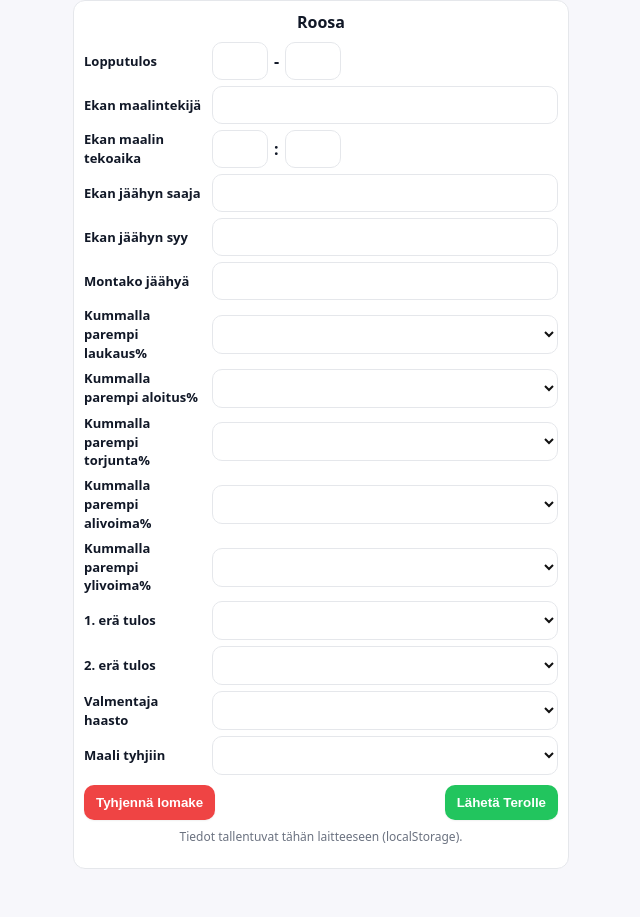
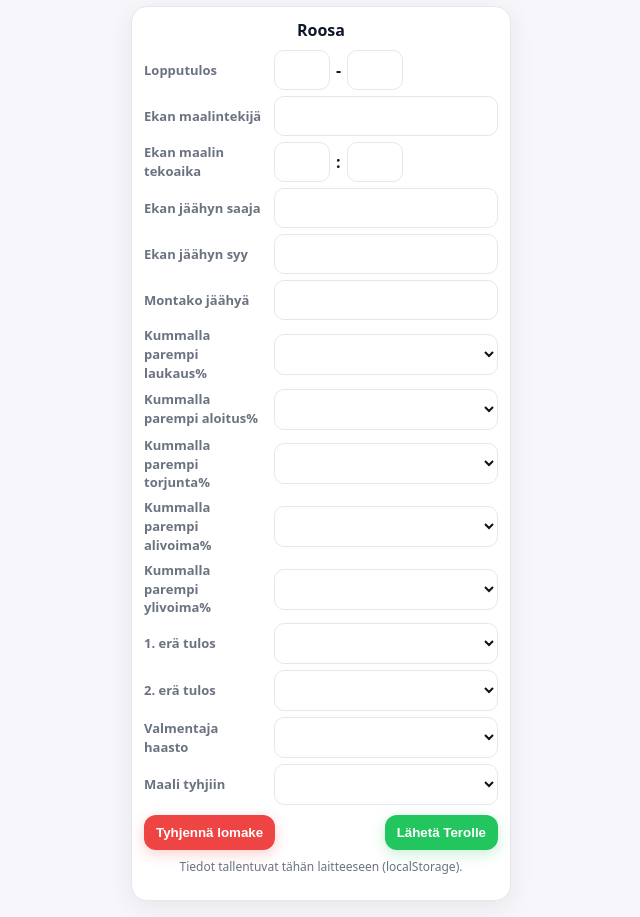
Before and after one commit to terokulju95-boop/roosa, a plain HTML site: page index.html in a window 1280 px wide. Shown: the part 88-1005 px from the top of the page, without its empty margins (319-959 px from the left). Before the commit the page ends 969 px from the top, so only its background shows below. Drawn offline with nearby package versions, Linux system fonts and the light colour scheme.

Commit message:
index.html

```diff
--- a/index.html
+++ b/index.html
@@ -12,118 +12,118 @@
   <link rel="apple-touch-icon" href="/roosa/icons/apple-touch-icon.png">
 
   <style>
-    /* ---------- Teemat ---------- */
     :root{
-      --bg:#f7f7fb; --card:#fff; --text:#111827; --muted:#6b7280; --border:#e5e7eb;
-      --btn:#f97316; --btn-hover:#ea580c; --info:#0ea5e9;
-      --success:#22c55e; --success-hover:#16a34a;
+      --bg:#f7f7fb; --card:#ffffff; --text:#0f172a; --muted:#6b7280; --border:#e5e7eb;
+      --btn:#f97316; --btn-hover:#ea580c;
+      --info:#22c55e; --info-hover:#16a34a;
       --danger:#ef4444; --danger-hover:#dc2626;
+      --shadow: 0 6px 24px rgba(15,23,42,.08);
     }
+    /* Dark teema */
     [data-theme="dark"]{
-      --bg:#0b1020; --card:#111727; --text:#e5e7eb; --muted:#9aa3b2; --border:#243047;
-      --btn:#fb8a3c; --btn-hover:#ec6f17; --info:#38bdf8;
-      --success:#22c55e; --success-hover:#16a34a;
-      --danger:#ef4444; --danger-hover:#dc2626;
+      --bg:#0b1020; --card:#111727; --text:#e5e7eb; --muted:#9aa3b2; --border:#233047;
+      --btn:#fb8a3c; --btn-hover:#ec6f17;
+      --info:#22c55e; --info-hover:#16a34a;
+      --danger:#f87171; --danger-hover:#ef4444;
+      --shadow: 0 8px 28px rgba(0,0,0,.35);
     }
 
-    /* ---------- Perustyyli + leveyslukitus ---------- */
+    /* Layout – aina yksi “kortti”-sarake ja kapea */
     *{ box-sizing:border-box }
     html,body{ margin:0; padding:0 }
     body{
       min-height:100svh;
-      display:flex; justify-content:center; /* keskitys vaakasuunnassa */
+      display:flex; align-items:flex-start; justify-content:center;
       background:var(--bg); color:var(--text);
-      font-family:system-ui, Segoe UI, Roboto, Arial, sans-serif; line-height:1.45;
+      font-family:system-ui, Segoe UI, Roboto, Arial, sans-serif;
+      line-height:1.45; padding:16px;
     }
-    .app{
-      width:100%;
-      max-width:520px;             /* 🔒 lukitaan “yhden ruudun” leveys */
-      padding:12px;                /* reunaetäisyys */
+    .wrap{ width:100%; max-width: 380px; }
+
+    h1{ text-align:center; margin:0 0 12px; font-size:20px }
+
+    .topbar{
+      display:flex; justify-content:flex-end; align-items:center; gap:8px; margin:0 0 8px;
     }
-
-    h1{ text-align:center; margin:0 0 10px; font-size:20px }
-
-    .topbar{ display:flex; justify-content:flex-end; align-items:center; gap:8px; margin-bottom:8px }
     .toggle{
       background:transparent; border:1px solid var(--border); color:var(--text);
       padding:6px 10px; border-radius:999px; cursor:pointer; font-weight:700;
-      transition:transform .15s ease;
+      transition: transform .15s ease, background .2s ease, border-color .2s ease;
     }
-    .toggle:active{ transform:scale(0.98) }
+    .toggle:active{ transform: scale(.98) }
 
     .card{
-      background:var(--card); border:1px solid var(--border); border-radius:12px;
-      padding:10px; margin:0 auto;
-      animation: enter .35s ease-out both;    /* 🔥 sisääntuloanimaatio kortille */
+      background:var(--card); border:1px solid var(--border); border-radius:16px;
+      padding:12px; box-shadow:var(--shadow);
+      animation: cardIn .35s ease both;
+    }
+    @keyframes cardIn{
+      from{ opacity:0; transform: translateY(6px) scale(.995); }
+      to{ opacity:1; transform: translateY(0) scale(1); }
     }
 
     .person-title{ font-weight:800; margin-bottom:8px; font-size:16px; text-align:center }
     .kv{ display:grid; grid-template-columns:1fr; gap:6px }
-    .kv-row{
-      display:grid; grid-template-columns:120px 1fr; gap:8px; align-items:center;
-      animation: rowIn .35s ease-out both;    /* 🔥 rivikohtainen sisäänfade */
-    }
-    .kv-row:nth-child(1){ animation-delay:.02s }
-    .kv-row:nth-child(2){ animation-delay:.04s }
-    .kv-row:nth-child(3){ animation-delay:.06s }
-    .kv-row:nth-child(4){ animation-delay:.08s }
-    .kv-row:nth-child(5){ animation-delay:.10s }
-    .kv-row:nth-child(6){ animation-delay:.12s }
-    .kv-row:nth-child(7){ animation-delay:.14s }
-    .kv-row:nth-child(8){ animation-delay:.16s }
-    .kv-row:nth-child(9){ animation-delay:.18s }
-    .kv-row:nth-child(10){ animation-delay:.20s }
-    .kv-row:nth-child(11){ animation-delay:.22s }
-    .kv-row:nth-child(12){ animation-delay:.24s }
-    .kv-row:nth-child(13){ animation-delay:.26s }
-    .kv-row:nth-child(14){ animation-delay:.28s }
-    .kv-row:nth-child(15){ animation-delay:.30s }
+    .kv-row{ display:grid; grid-template-columns:120px 1fr; gap:10px; align-items:center; }
+    .kv-label{ font-weight:600; font-size:13px; color:var(--muted) }
 
-    .kv-label{ font-weight:600; font-size:13px }
     input,select{
-      width:100%; padding:9px 10px; border:1px solid var(--border);
+      width:100%; padding:10px 12px; border:1px solid var(--border);
       border-radius:10px; font-size:16px; background:#fff; color:#111;
+      transition: box-shadow .15s ease, border-color .15s ease, transform .06s ease;
     }
     [data-theme="dark"] input,[data-theme="dark"] select{
       background:#0f1525; color:#e5e7eb; border-color:#2a3651;
     }
-
+    input:focus, select:focus{
+      outline:none; border-color:#94a3b8; box-shadow: 0 0 0 3px rgba(148,163,184,.25);
+    }
     .score-combo,.time-combo{ display:flex; align-items:center; gap:6px }
     .score-combo input,.time-combo input{ width:56px; text-align:center }
     .dash,.colon{ font-weight:800 }
 
     .row-end{ display:flex; justify-content:space-between; gap:8px; margin-top:10px; flex-wrap:wrap }
     .btn{
-      background:var(--btn); color:#fff; border:none; border-radius:10px;
-      padding:10px 12px; font-weight:700; cursor:pointer;
-      transition: transform .12s ease, background .15s ease, box-shadow .2s ease;
-      box-shadow: 0 1px 2px rgba(0,0,0,.06);
+      background:var(--btn); color:#fff; border:none; border-radius:12px;
+      padding:10px 12px; font-weight:800; cursor:pointer;
+      transition: transform .06s ease, box-shadow .15s ease, background .2s ease;
+      box-shadow: 0 4px 14px rgba(249,115,22,.25);
     }
     .btn:hover{ background:var(--btn-hover) }
-    .btn:active{ transform: translateY(1px) }   /* 🔥 kevyt painallusanimaatio */
+    .btn:active{ transform: translateY(1px) }
 
-    .btn-success{ background:var(--success) }
-    .btn-success:hover{ background:var(--success-hover) }
+    .btn-info{ background:var(--info); box-shadow: 0 4px 14px rgba(34,197,94,.25) }
+    .btn-info:hover{ background:var(--info-hover) }
 
-    .btn-danger{ background:var(--danger) }
+    .btn-danger{ background:var(--danger); box-shadow: 0 4px 14px rgba(239,68,68,.25) }
     .btn-danger:hover{ background:var(--danger-hover) }
 
     .muted{ color:var(--muted); font-size:12px; text-align:center; margin-top:8px }
 
-    /* ---------- Animaatioavaimet ---------- */
-    @keyframes enter{
-      from{ opacity:0; transform: translateY(6px) }
+    /* Hienovarainen sisääntulo kentille */
+    .kv-row{ opacity:0; transform: translateY(4px); animation: rowIn .35s ease forwards; }
+    .kv-row:nth-child(1){ animation-delay:.02s } .kv-row:nth-child(2){ animation-delay:.04s }
+    .kv-row:nth-child(3){ animation-delay:.06s } .kv-row:nth-child(4){ animation-delay:.08s }
+    .kv-row:nth-child(5){ animation-delay:.10s } .kv-row:nth-child(6){ animation-delay:.12s }
+    .kv-row:nth-child(7){ animation-delay:.14s } .kv-row:nth-child(8){ animation-delay:.16s }
+    .kv-row:nth-child(9){ animation-delay:.18s } .kv-row:nth-child(10){ animation-delay:.20s }
+    .kv-row:nth-child(11){ animation-delay:.22s } .kv-row:nth-child(12){ animation-delay:.24s }
+    .kv-row:nth-child(13){ animation-delay:.26s } .kv-row:nth-child(14){ animation-delay:.28s }
+    .kv-row:nth-child(15){ animation-delay:.30s }
+    @keyframes rowIn{
       to{ opacity:1; transform: translateY(0) }
     }
-    @keyframes rowIn{
-      from{ opacity:0; transform: translateY(4px) }
-      to{ opacity:1; transform: translateY(0) }
+
+    /* Respect reduced motion */
+    @media (prefers-reduced-motion: reduce){
+      .card, .kv-row{ animation: none !important; }
+      .btn, .toggle{ transition: none !important; }
     }
   </style>
 </head>
 <body>
-  <div class="app">
-    <!-- Manuaalinen teemanvaihto (automaattinen toimii taustalla) -->
+  <div class="wrap">
+    <!-- Manuaalinen teemanvaihto -->
     <div class="topbar">
       <button id="themeToggle" class="toggle" aria-label="Vaihda teema">🌙 / ☀️</button>
     </div>
@@ -136,15 +136,15 @@
 
       <div class="row-end">
         <button id="resetBtn" class="btn btn-danger">Tyhjennä lomake</button>
-        <button id="shareToTeroBtn" class="btn btn-success" title="Lähetä WhatsAppilla Terolle">Lähetä Terolle</button>
+        <button id="shareToTeroBtn" class="btn btn-info" title="Lähetä WhatsAppilla Terolle">Lähetä Terolle</button>
       </div>
 
       <p class="muted">Tiedot tallentuvat tähän laitteeseen (localStorage).</p>
     </div>
   </div>
 
+  <!-- Teema: auto + manuaalinen kytkin -->
   <script>
-    /* ---------- Automaattinen & manuaalinen teema ---------- */
     const prefersDark = window.matchMedia('(prefers-color-scheme: dark)');
     const THEME_KEY = 'roosa_theme';
     function applyTheme(mode){
@@ -166,8 +166,8 @@
     });
   </script>
 
+  <!-- Lomake -->
   <script>
-    /* ---------- Lomake ---------- */
     const FIELDS=[
       {key:'lopputulos',label:'Lopputulos'},
       {key:'ekan_maalintekija',label:'Ekan maalintekijä'},
@@ -273,28 +273,39 @@
     render();
   </script>
 
-  <!-- html2canvas poistettu – ei tarvita kun lähetetään suoraan -->
+  <!-- html2canvas kuvakaappaukseen jakamista varten -->
+  <script src="https://cdn.jsdelivr.net/npm/html2canvas@1.4.1/dist/html2canvas.min.js"></script>
+
   <script>
-    /* ---------- Lähetys Terolle ---------- */
-    const WHATSAPP_NUMBER = '358405268017'; // Tero
+    /* Lähetys Terolle WhatsAppilla kuvan kanssa (Android/Chrome tukee Web Share APIa) */
+    const WHATSAPP_NUMBER = '358405268017';
 
     document.getElementById("shareToTeroBtn").addEventListener("click", async function () {
-      // Rakennetaan lyhyt tekstiyhteenveto veikkauksista
-      const rows = Array.from(document.querySelectorAll('.kv-row')).map(r=>{
-        const label = r.querySelector('.kv-label')?.textContent?.trim()||'';
-        const input = r.querySelector('input,select');
-        const val = input ? (input.value||'').toString().trim() : '';
-        return `${label}: ${val}`;
-      }).join('\n');
+      const card = document.getElementById("cardCapture");
+      const canvas = await html2canvas(card, { scale: 3, backgroundColor: null });
 
-      const text = encodeURIComponent(`Roosan veikkaukset:\n\n${rows}`);
-      const waUrl = `https://wa.me/${WHATSAPP_NUMBER}?text=${text}`;
-      window.location.href = waUrl;
+      canvas.toBlob(async (blob)=>{
+        const file = new File([blob], "roosa_veikkaus.png", { type: "image/png" });
+        const shareData = { files: [file], text: "Roosan veikkauskortti", title: "Roosa" };
+
+        if (navigator.canShare && navigator.canShare(shareData)) {
+          try{
+            await navigator.share(shareData);
+            return;
+          }catch(e){
+            // peruttu tai epäonnistui -> fallback
+          }
+        }
+        const text = encodeURIComponent("Roosan veikkauskortti – liitä kuva mukaan.");
+        const waUrl = `https://wa.me/${WHATSAPP_NUMBER}?text=${text}`;
+        window.location.href = waUrl;
+        alert("Jos kuva ei siirry automaattisesti, liitä tallentunut kuva WhatsApp-viestiin.");
+      }, "image/png");
     });
   </script>
 
   <script>
-    // PWA SW
+    // PWA SW (alihakemisto)
     if("serviceWorker" in navigator){
       navigator.serviceWorker.register("/roosa/sw.js");
     }
```
